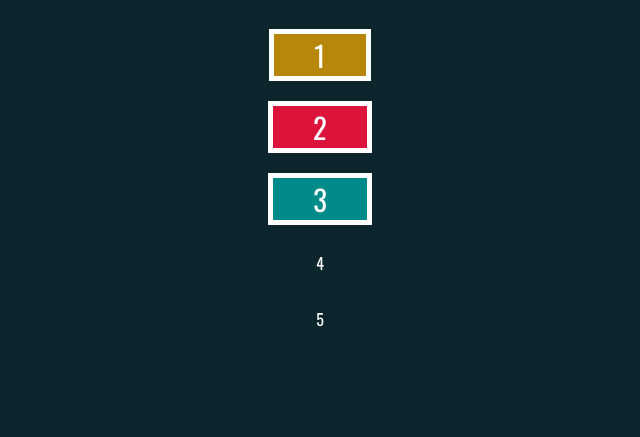
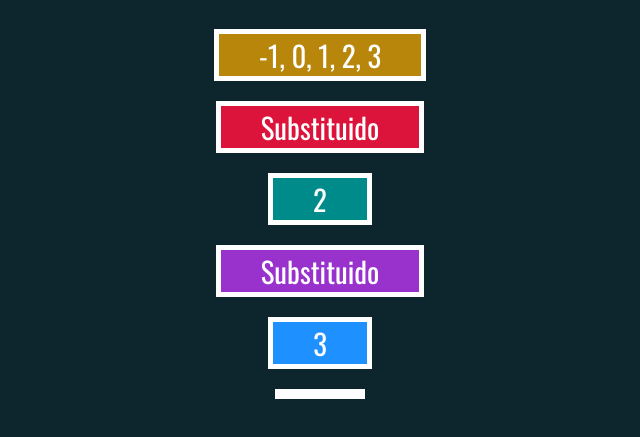
Before and after one commit to sanxezco/JavaScript, a website: page jquery/jquery/modificandoHTML2.html in a window 1280 px wide. Shown: the part 71-508 px from the top of the page, without its empty margins (320-960 px from the left). Drawn offline with Linux system fonts and the light colour scheme.

Commit message:
Modificando o HTML com JQuery

```diff
--- a/jquery/jquery/modificandoHTML2.html
+++ b/jquery/jquery/modificandoHTML2.html
@@ -17,6 +17,23 @@
     <p class='numero'>5</p>
 
     <script>
-        // ...
+        $('#div1').append(', 2')
+        $('#div1').prepend('0, ')
+        $('<span>, 3</span>').appendTo('#div1')
+        $('<span>-1, </span>').prependTo('#div1')
+
+        $('#div2').before('<p>Antes de 2</p>')
+        $('#div2').after('<p>Antes de 2</p>')
+        $('<p>Antes de 3</p>').insertBefore('#div3')
+        $('<p>Despues de 3</p>').insertAfter('#div3')
+
+        $('p.numero').wrapAll('<div id="div4">')
+        $("#div4").empty()
+        $('#div3, #div4').prev().remove()
+
+
+        $('body > p').replaceWith('<div>Substituido</div>')
+        //$('<div>Substituido</div>').replaceAll('body > p')
+
     </script>
 </body>
```
Also changed, not shown: jquery/jquery/modificandoHTML1.html (+16 -1 lines).
